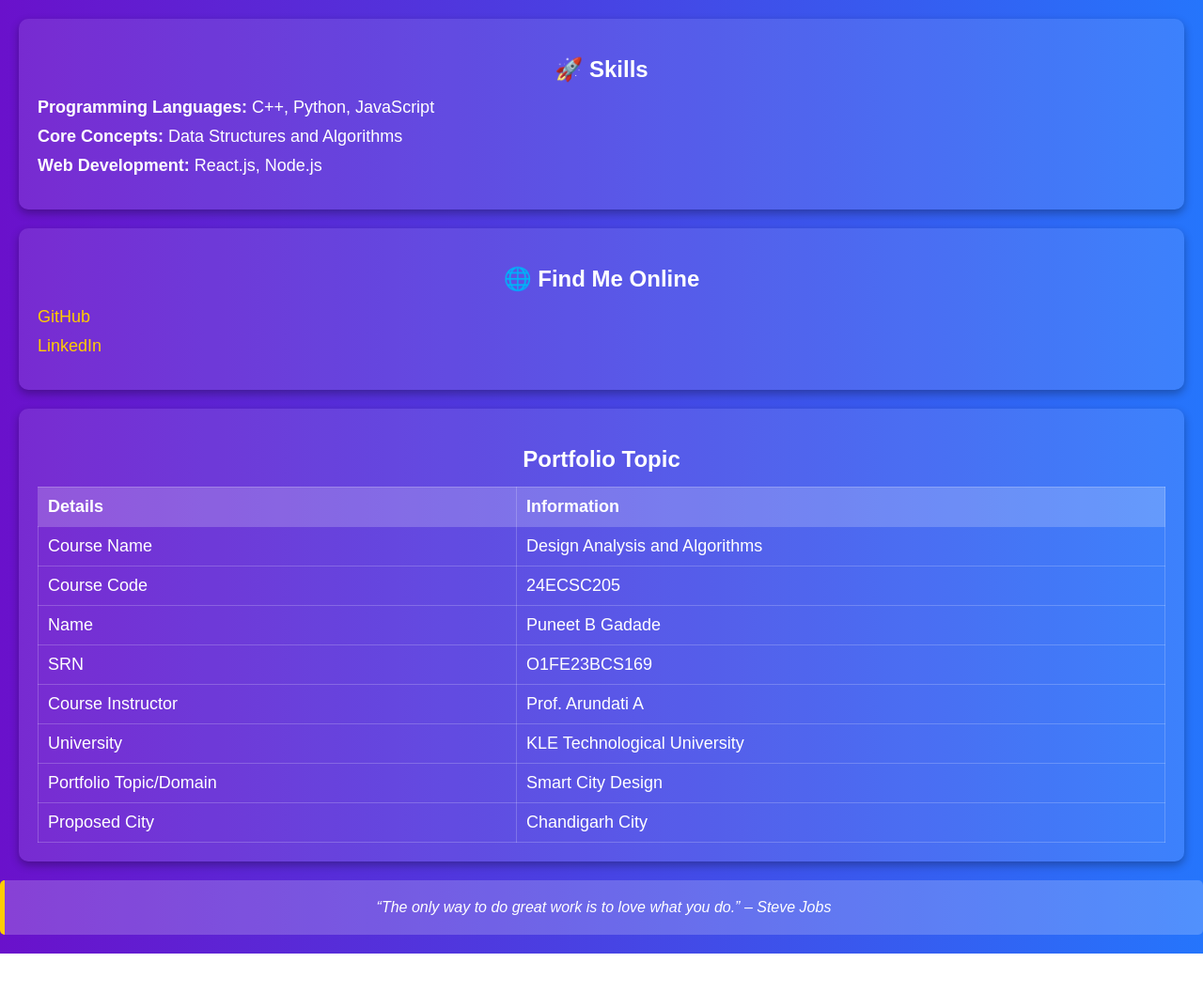
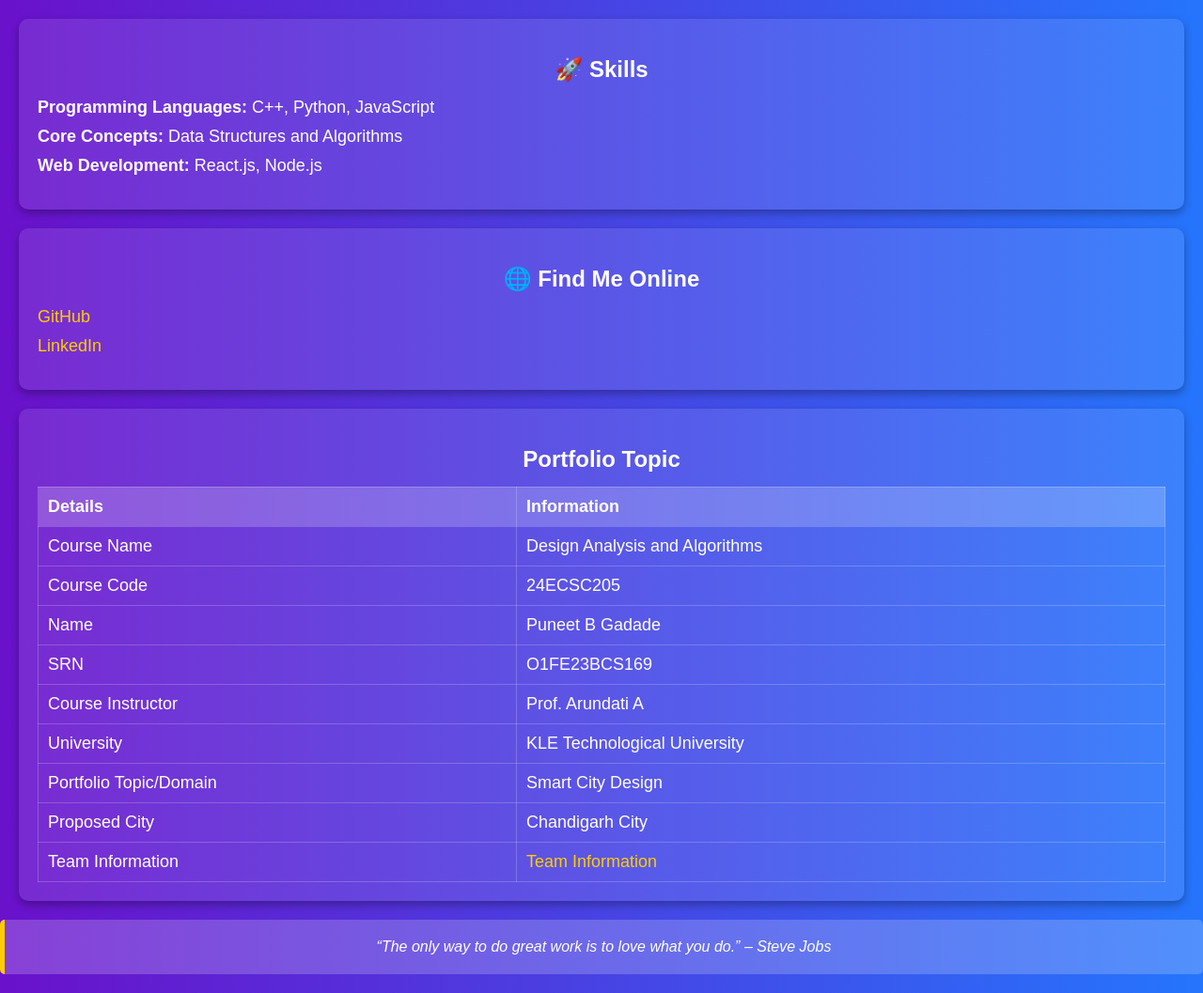
Before and after one commit to Puneetgadade12345/CHANDIGARH, a plain HTML site: page PORTFOLIO.html in a window 1280 px wide. Shown: the whole page at 94% size. Before the commit the page ends 1015 px from the top, so only its background shows below. Drawn offline with Linux system fonts and the light colour scheme.

Commit message:
Update PORTFOLIO.html

```diff
--- a/PORTFOLIO.html
+++ b/PORTFOLIO.html
@@ -161,6 +161,10 @@
       <td>Proposed City</td>
       <td>Chandigarh City</td>
     </tr>
+    <tr>
+      <td>Team Information</td>
+      <td><a href="https://Puneetgadade12345.github.io/CHANDIGARH/teaminfo.html" target="_blank">Team Information</a></td>
+    </tr>
   </table>
 </section>
 
```
